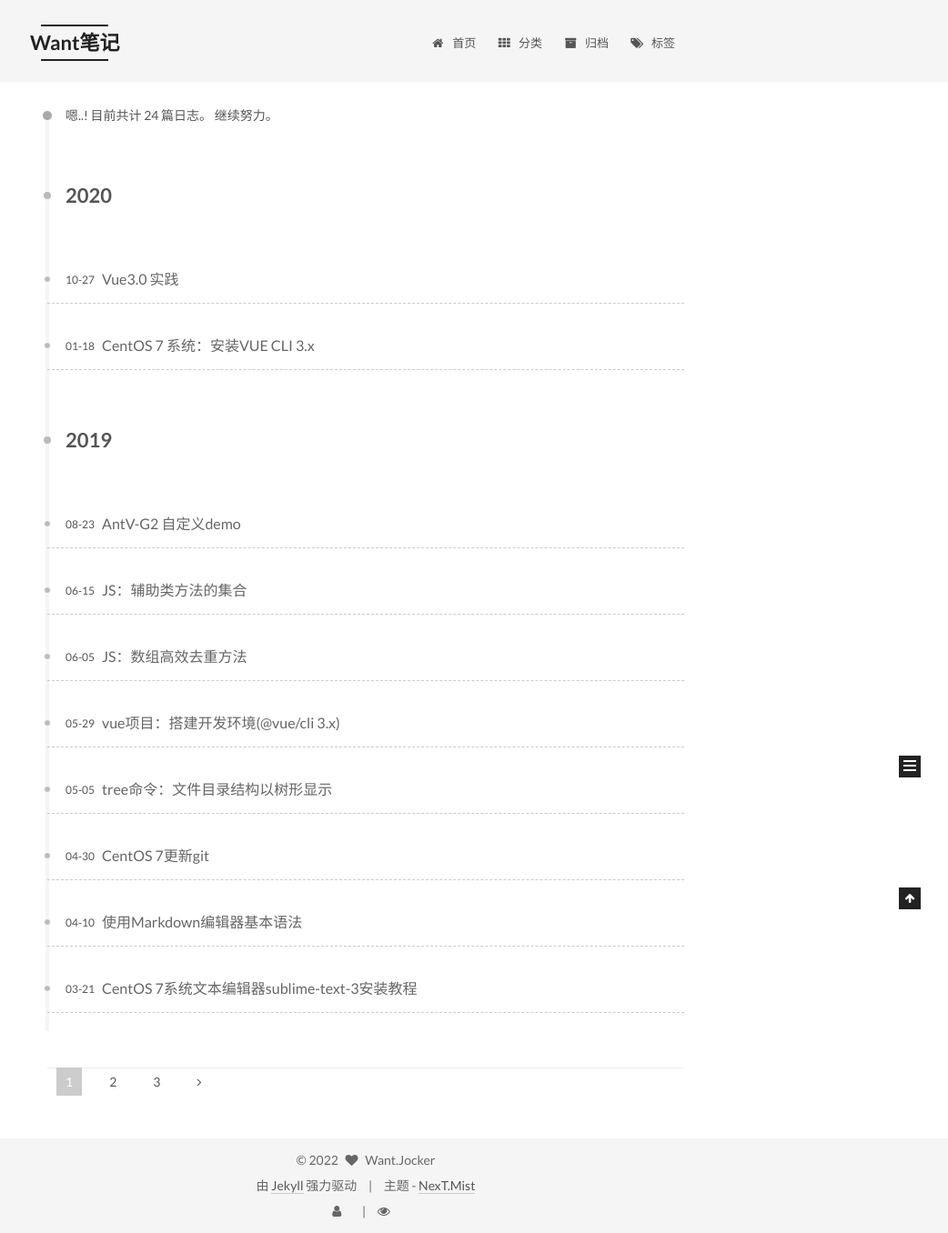
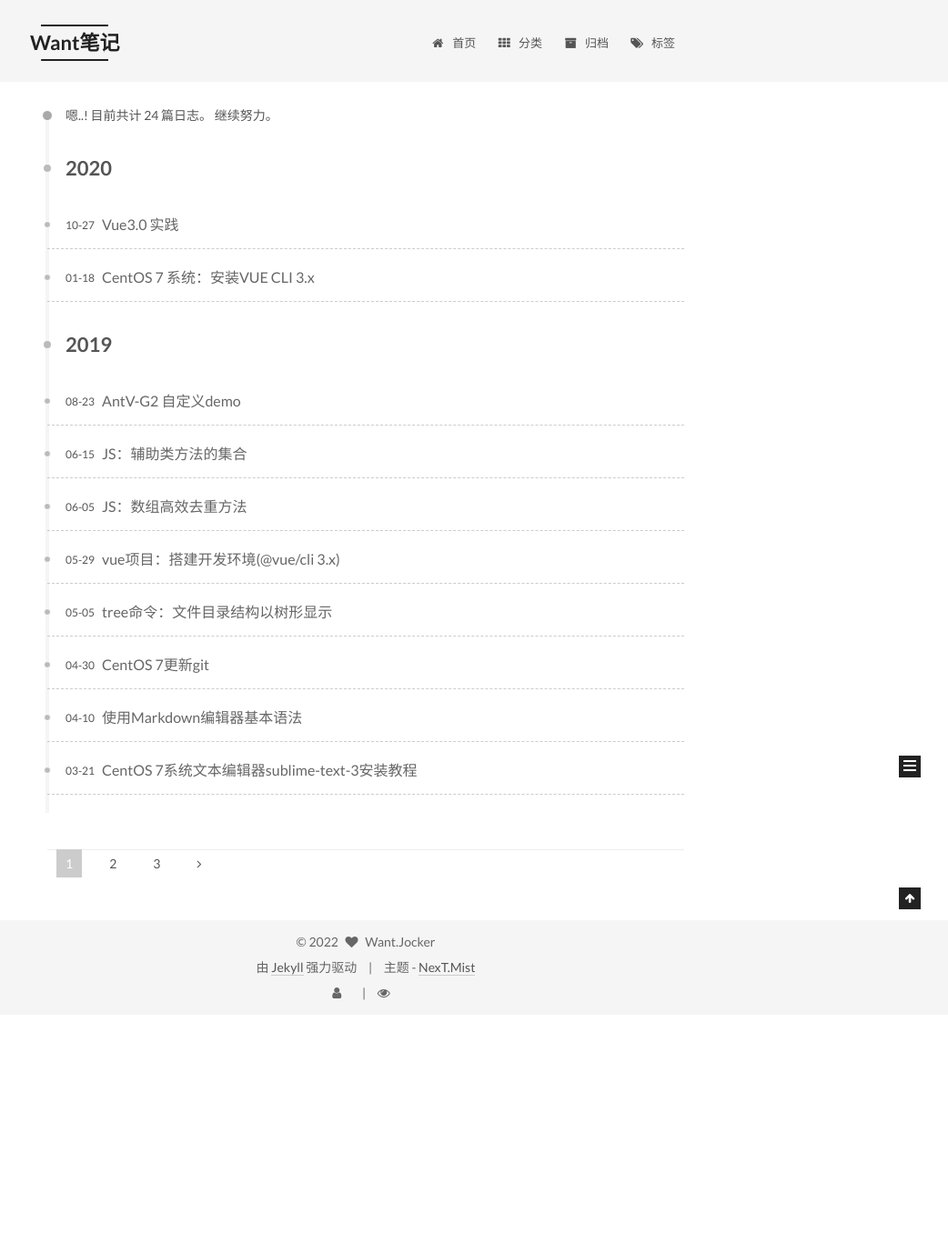
Before and after one commit to WakoJia-Pei/WakoJia-Pei.github.io, a Jekyll site: the page built from archives/index.html, in a window 1280 px wide. Shown: the whole page at 91% size, without its empty margins (238-1280 px from the left). Built offline with Jekyll 4.4.1, drawn with Linux system fonts in a browser that asks for light colours; comment, search, counter and statistics services are not loaded; after the commit the page ends 1116 px from its top, so only the background shows below that.

Commit message:
样式调整

```diff
--- a/_sass/_common/components/post/post-collapse.scss
+++ b/_sass/_common/components/post/post-collapse.scss
@@ -33,7 +33,7 @@
 
   .collection-title {
     position: relative;
-    margin: 60px 0;
+    margin: 30px 0;
 
     h1, h2 { margin-left: 20px; }
 
@@ -53,7 +53,7 @@
     }
   }
 
-  .post { margin: 30px 0; }
+  .post { margin: 15px 0; }
 
   .post-header {
     position: relative;
```
